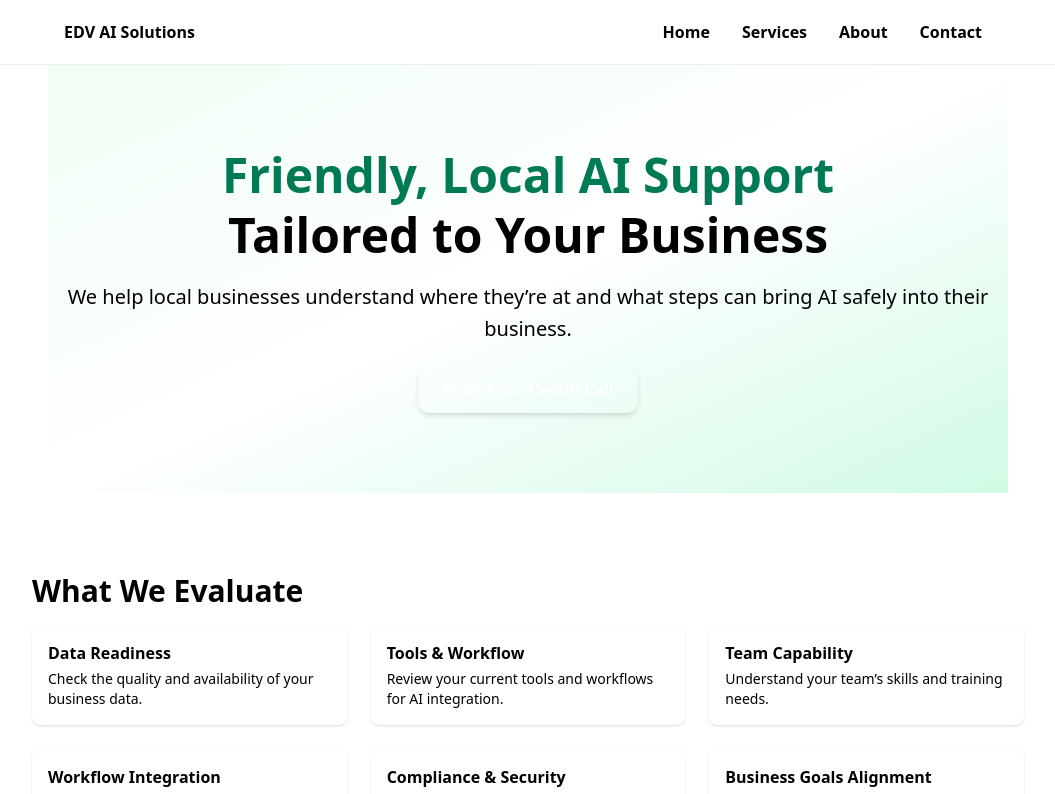
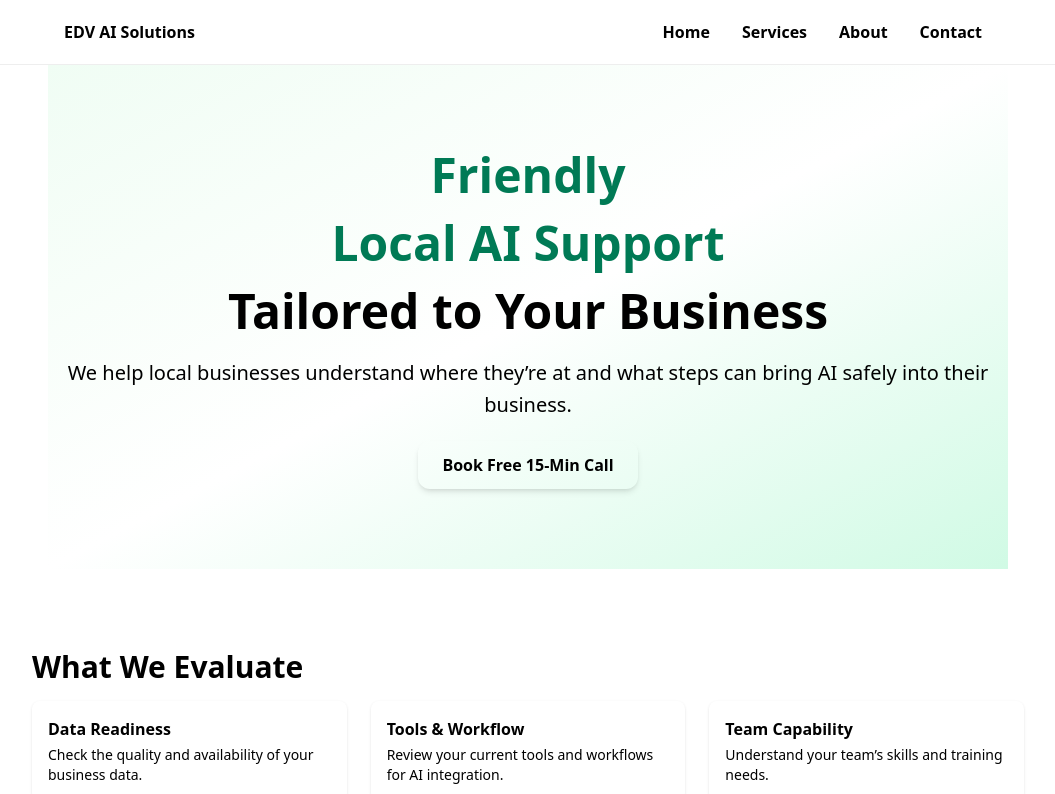
Before and after one commit to Hoppy17/edv-ai-site, a React (Vite) app: page / in a window 1280 px wide. Shown: the top 794 px of the page, without its empty margins (112-1167 px from the left). Built offline with nearby package versions, Linux system fonts and the light colour scheme.

Commit message:
Refactor Hero component heaMinor readability update: CTA and footer font colours adjusted + pyramid layout for hero headline (no other changes).ding and button styles

```diff
--- a/src/components/Hero.tsx
+++ b/src/components/Hero.tsx
@@ -7,10 +7,10 @@ export default function Hero() {
       className="bg-gradient-to-br from-green-50 via-white to-emerald-100 animate-gradient-slow py-12 md:py-20 px-4 text-center flex flex-col items-center"
       style={{ maxWidth: 960, margin: "0 auto", scrollMarginTop: 72 }}
     >
-      <h1 className="leading-tight mb-4 text-4xl md:text-5xl font-bold">
-        <span className="text-emerald-700">Friendly, Local AI Support</span>
-        <br />
-        Tailored to Your Business
+      <h1 className="leading-tight mb-4 text-4xl md:text-5xl font-bold space-y-1 md:space-y-2 text-center">
+        <span className="block text-emerald-700">Friendly</span>
+        <span className="block text-emerald-700">Local AI Support</span>
+        <span className="block">Tailored to Your Business</span>
       </h1>
       <p className="text-lg md:text-xl mb-6" style={{ lineHeight: 1.6, marginBottom: 20 }}>
         We help local businesses understand where they’re at and what steps can bring AI safely into their business.
@@ -19,7 +19,7 @@ export default function Hero() {
         href={CALENDLY_URL}
         target="_blank"
         rel="noopener noreferrer"
-        className="inline-block bg-brand-primary hover:bg-brand-dark text-white px-6 py-3 rounded-xl shadow-md transition font-semibold"
+        className="inline-block bg-brand-primary hover:bg-brand-dark text-black px-6 py-3 rounded-xl shadow-md transition font-semibold"
       >
         Book Free 15-Min Call
       </a>
```
